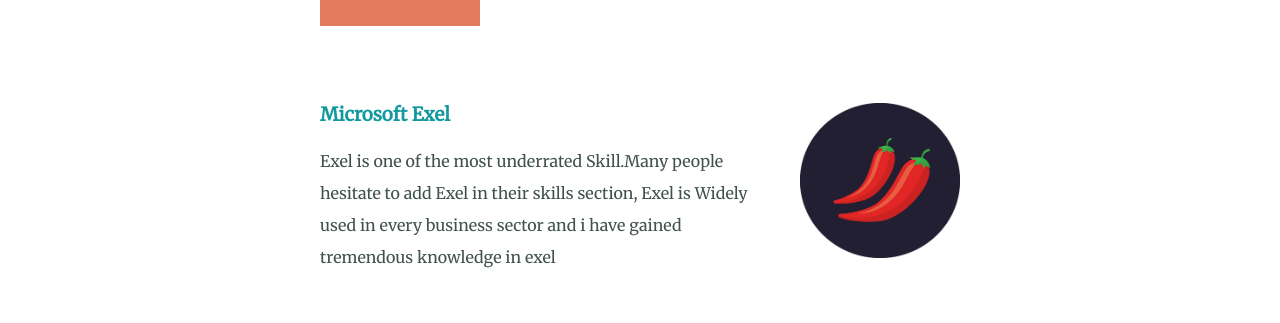
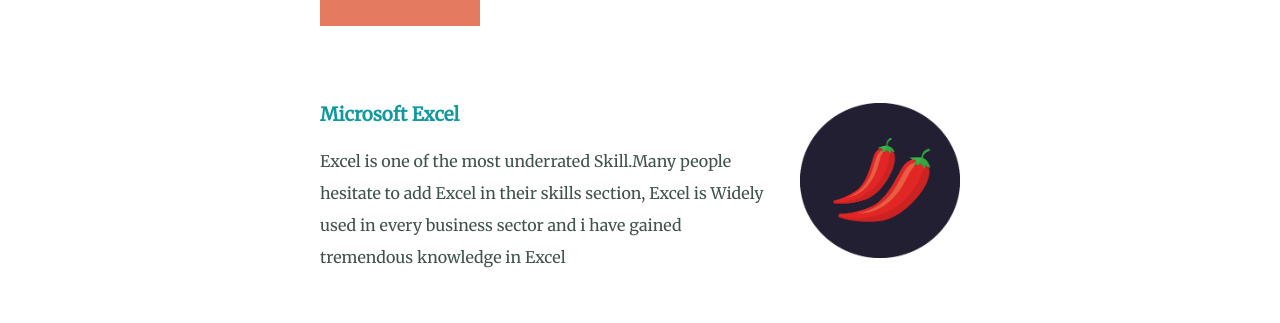
Before and after one commit to RaashidAli/cv, a plain HTML site: page index.html in a window 1280 px wide. Shown: the part 1678-2001 px from the top of the page. Drawn offline with Linux system fonts and the light colour scheme.

Commit message:
Update index.html

```diff
--- a/index.html
+++ b/index.html
@@ -33,8 +33,8 @@
         </div>
         <div class="skill-row">
           <img class="chillies" src="chillies.png" alt="">
-          <h3>Microsoft Exel</h3>
-          <p>Exel is one of the most underrated Skill.Many people hesitate to add Exel in their skills section, Exel is Widely used in every business sector and i have gained tremendous knowledge in exel</p>
+          <h3>Microsoft Excel</h3>
+          <p>Excel is one of the most underrated Skill.Many people hesitate to add Excel in their skills section, Excel is Widely used in every business sector and i have gained tremendous knowledge in Excel</p>
         </div>
       </div>
       <hr>
```
